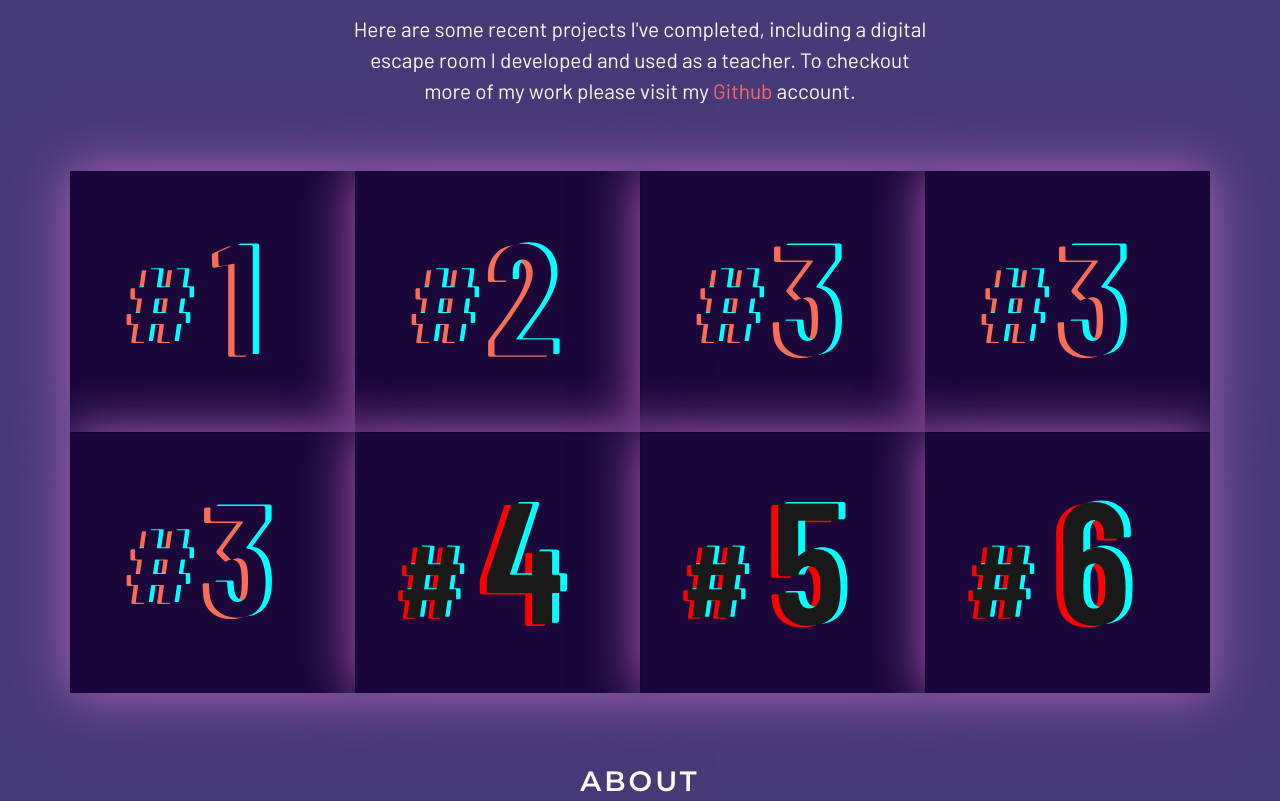
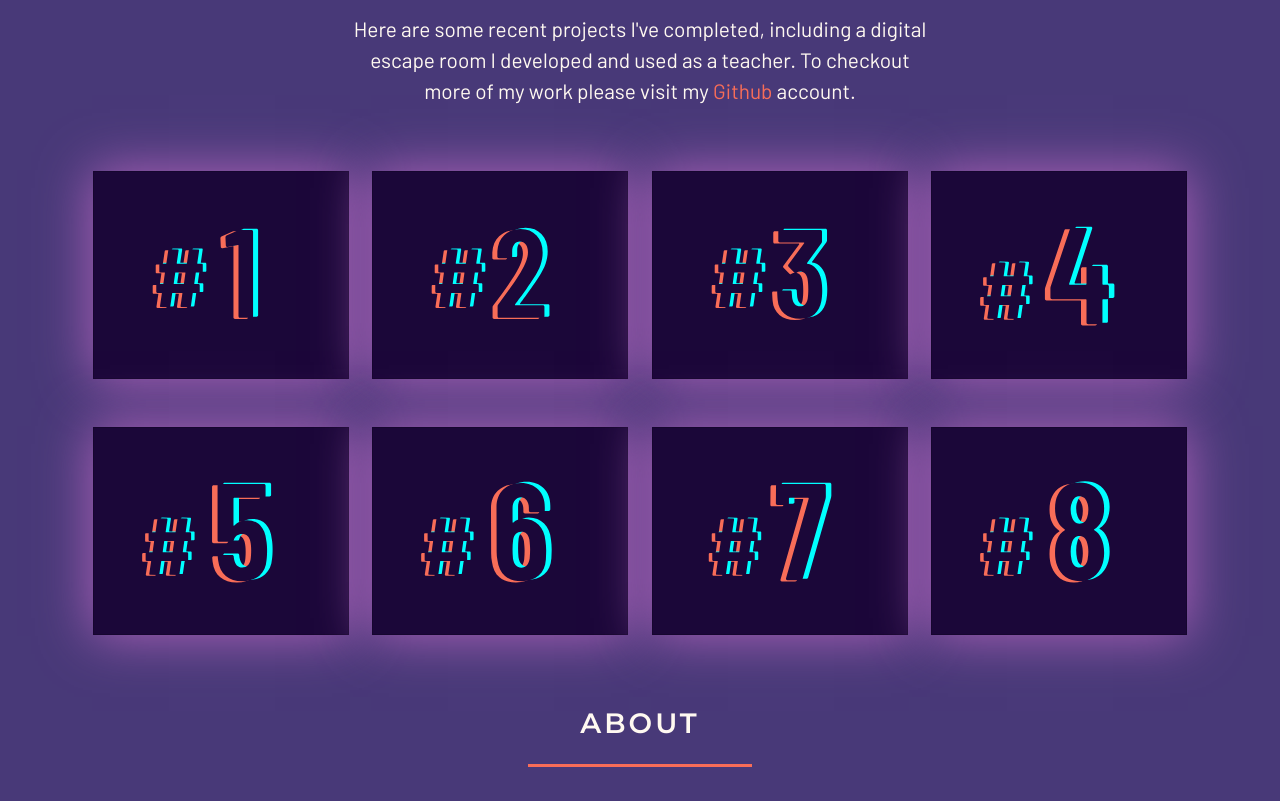
Before and after one commit to bryliebaird/portfolio-website, a website: page index.html in a window 1280 px wide. Shown: the part 852-1653 px from the top of the page. Drawn offline with nearby package versions, Linux system fonts and the light colour scheme; a web font is replaced by a local one.

Commit message:
project box divs spacing updated

```diff
--- a/css/style.css
+++ b/css/style.css
@@ -1,3 +1,17 @@
+body {
+    background: #483978;
+}
+
+.full-width {
+    width: 100%;
+}
+
+.half-width {
+    width: 90vw;
+    text-align: justify;
+}
+
+/* ############### Font Styles + Sizing ################## */
 h1, h2, h3, h4, h5, h6 {
     font-family: 'Montserrat', sans-serif;
 }
@@ -35,24 +49,35 @@ hr {
 }
 
 
+/* ############### Navbar + Intro ################## */
+nav {
+    box-shadow: rgb(45, 163, 169) 0px 3px 5px 0px;
+}
+
 .nav-link {
     font-size: 1.35rem;
     color: rgb(0, 255, 252);
     opacity: 0.6;
 }
 
+#intro-div {
+    border-bottom-left-radius: 50% 100%;
+    border-bottom-right-radius: 50% 100%;
+    box-shadow: 0 0 2rem 0.063rem #1b0739;
+}
+
+
+
 .modal-content {
     border-radius: 0;
 }
+
 .logo-img:hover {
     box-shadow: 0px 0px 0px 5px #2DA3A9;
     border-radius: 50%;
     transition: 0.3s ease-in;
 }
 
-nav {
-    box-shadow: rgb(45, 163, 169) 0px 3px 5px 0px;
-}
 
 .btn {
     font-family: Montserrat, sans-serif;
@@ -62,6 +87,7 @@ nav {
 }
 
 
+/* ############### Project Cards ################## */
 .card {
     border-radius: 0;
     box-shadow: 0 0 50px 1px #ac61b9;
@@ -71,21 +97,19 @@ nav {
     transform: rotateY(180deg);
 }
 
-.width-div {
-    width: 90vw;
-    text-align: justify;
+.card-row {
+    display: flex;
+    flex-direction: column;
+    justify-content: center;
+    align-items: center;
 }
 
-.social-span {
-    border-radius: 50%;
+.card {
+    width: 90%;
 }
 
-#intro-div {
-    border-bottom-left-radius: 50% 100%;
-    border-bottom-right-radius: 50% 100%;
-    box-shadow: 0 0 2rem 0.063rem #1b0739;
-}
 
+/* ############### Footer + Contact Form ################## */
 #footer-div {
     border-top-left-radius: 50% 100%;
     border-top-right-radius: 50% 100%;
@@ -100,29 +124,35 @@ input {
 .input-container, .input-group-text {
     border-radius: 0;
 }
+
 .textarea-label {
     font-family: 'Montserrat', sans-serif;
 }
 
-.text-justify {
-    text-align: justify;
+.social-span {
+    border-radius: 50%;
 }
 
 
-.full-width {
-    width: 100%;
+/* ==================================== MEDIA QUERIES ======================================= */
+
+ /* Small devices (landscape phones, 576px and up) */
+@media (min-width: 576px) {
+
+    .card-row {
+        display: flex;
+        flex-direction: row;
+        justify-content: center;
+        align-items: center;
+    }
+
+    .card {
+        width: 25%;
+        margin-right: 5%;
+        margin-left: 5%;
+    }
+
 }
-
-.half-width {
-    width: 90vw;
-    text-align: justify;
-}
-
-/* .card {
-    height: 12.5rem;
-    width: 12.5rem;
-} */
-
 
 
 /* Medium devices (tablets, 768px and up) */
@@ -132,4 +162,17 @@ input {
         width: 45vw;
     }
 
+    .card-row {
+        display: flex;
+        flex-direction: row;
+        justify-content: center;
+        align-items: center;
+    }
+
+    .card {
+        width: 22%;
+        margin-right: 1%;
+        margin-left: 1%;
+    }
+
 }
--- a/index.html
+++ b/index.html
@@ -79,7 +79,7 @@
                 </div>
             </div>
             <div class="container-lg mt-5">
-                <div class="row">
+                <div class="row g-5 card-row">
                     <!-- project card #1 -->
                         <div class="card bg-dark col-sm-12 col-md-6 col-lg-4 col-xl-3">
                             <img src="/assets/img/project-card-1.svg">
@@ -90,34 +90,34 @@
                             <img src="/assets/img/project-card-2.svg">
                         </div>
 
-                    <!-- project card #3 -->
+                    <!-- project card #3 w-25 -->
                         <div class="card bg-dark col-sm-12 col-md-6 col-lg-4 col-xl-3">
                             <img src="/assets/img/project-card-3.svg">
                         </div>
 
                     <!-- project card #4 -->
                         <div class="card bg-dark col-sm-12 col-md-6 col-lg-4 col-xl-3">
-                            <img src="/assets/img/project-card-3.svg">
+                            <img src="/assets/img/card-4.svg">
                         </div>
 
                     <!-- project card #5 -->
                     <div class="card bg-dark col-sm-12 col-md-6 col-lg-4 col-xl-3">
-                        <img src="/assets/img/project-card-3.svg">
+                        <img src="/assets/img/card-5.svg">
                     </div>
 
                     <!-- project card #6 -->
                     <div class="card bg-dark col-sm-12 col-md-6 col-lg-4 col-xl-3">
-                        <img src="1.svg">
+                        <img src="assets/img/card-6.svg">
                     </div>
 
                     <!-- project card #7 -->
                     <div class="card bg-dark col-sm-12 col-md-6 col-lg-4 col-xl-3">
-                        <img src="2.svg">
+                        <img src="assets/img/card-7.svg">
                     </div>
 
                     <!-- project card #8 -->
                     <div class="card bg-dark col-sm-12 col-md-6 col-lg-4 col-xl-3">
-                        <img src="3.svg">
+                        <img src="assets/img/card-8.svg">
                     </div>
 
                 </div>
```
Also changed, not shown: assets/img/card-4.svg (added), assets/img/card-5.svg (added), assets/img/card-6.svg (added), assets/img/card-7.svg (added), assets/img/card-8.svg (added).
